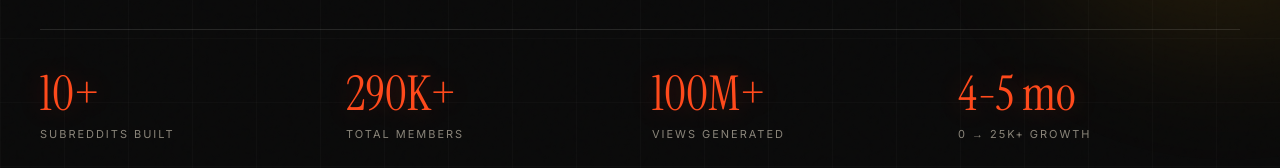
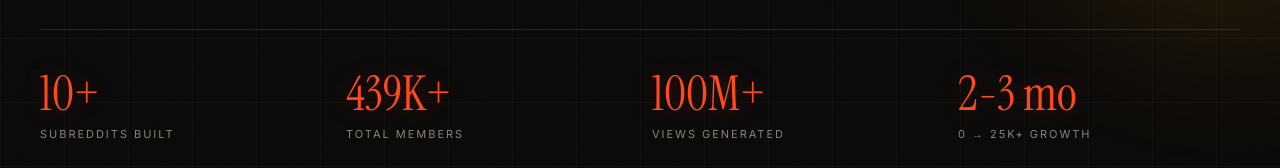
Before and after one commit to amex77/New-Portfolio, a React (Vite) app: page / in a window 1280 px wide. Shown: the part 730-898 px from the top of the page. Built offline with nearby package versions, Linux system fonts and the light colour scheme.

Commit message:
Update hero stats to 439K+ members and 2-3 months to 25K

```diff
--- a/src/data.ts
+++ b/src/data.ts
@@ -14,9 +14,9 @@ export type CaseStudy = {
 
 export const heroStats = [
   { value: "10+", label: "Subreddits Built" },
-  { value: "290K+", label: "Total Members" },
+  { value: "439K+", label: "Total Members" },
   { value: "100M+", label: "Views Generated" },
-  { value: "4-5 mo", label: "0 → 25K+ Growth" },
+  { value: "2-3 mo", label: "0 → 25K+ Growth" },
 ];
 
 export const approachSteps = [
```
